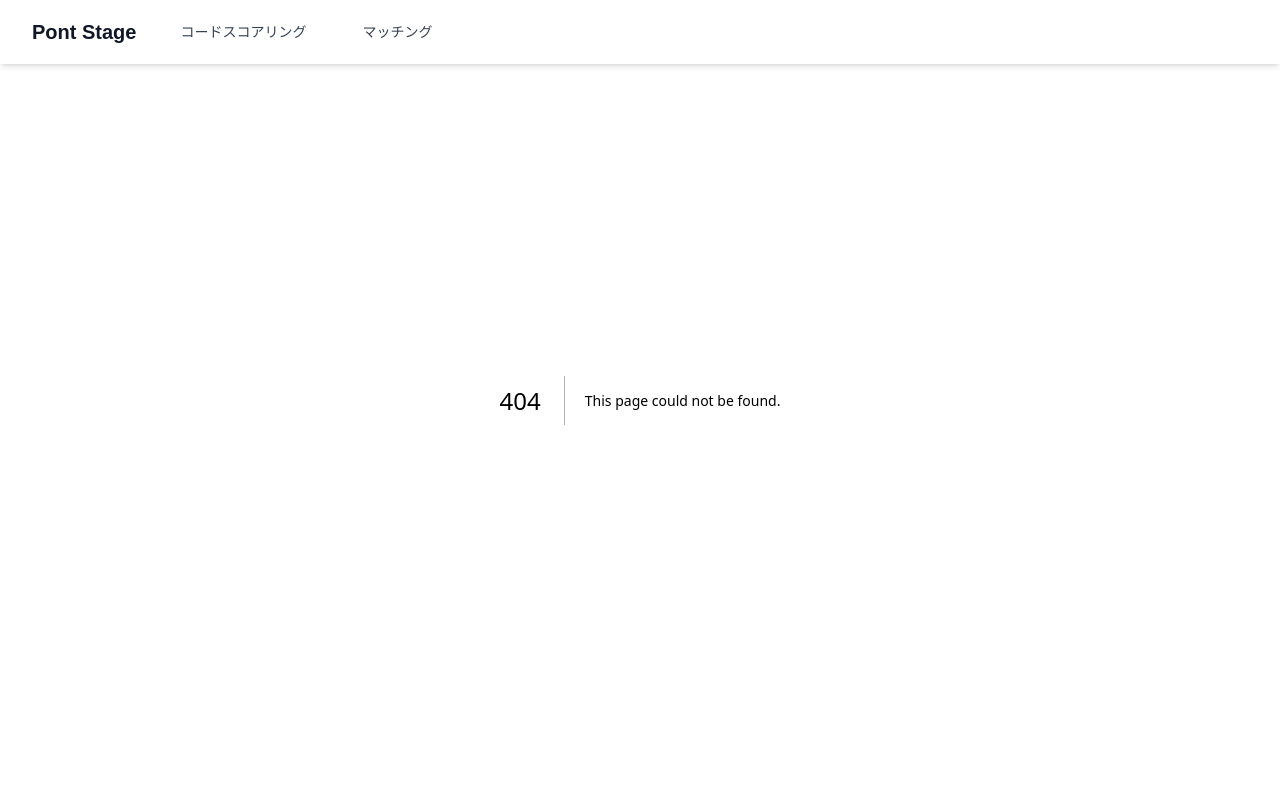
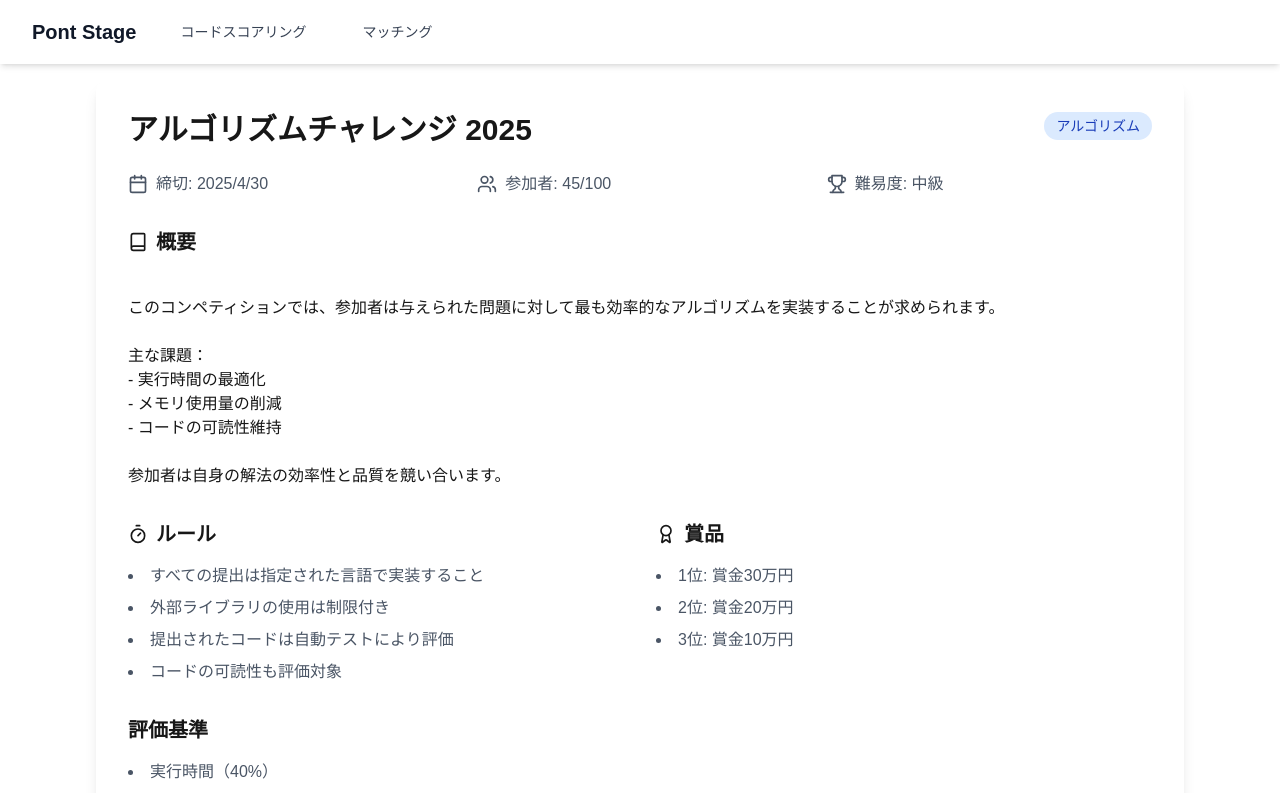
Before and after one commit to tktm8/howtv2025, a Next.js app: page /competition/1 in a window 1280 px wide. Before the commit this address had no page. Shown: the top 793 px of the page. Built offline with nearby package versions, Linux system fonts and the light colour scheme.

Commit message:
add homepage

```diff
--- a/package.json
+++ b/package.json
@@ -10,6 +10,7 @@
   },
   "dependencies": {
     "chart.js": "^4.4.8",
+    "lucide-react": "^0.482.0",
     "next": "15.2.2",
     "react": "^19.0.0",
     "react-chartjs-2": "^5.3.0",
--- /dev/null
+++ b/src/app/competition/[id]/page.tsx
@@ -0,0 +1,191 @@
+import { Calendar, Users, Trophy, Book, Award, Timer } from 'lucide-react';
+import Link from 'next/link';
+
+// 仮のコンペデータ（後でAPIなどから取得する）
+const competitions = [
+  {
+    id: 1,
+    title: "アルゴリズムチャレンジ 2025",
+    description: "効率的なアルゴリズムの実装を競うコンペティション",
+    longDescription: `
+      このコンペティションでは、参加者は与えられた問題に対して最も効率的なアルゴリズムを実装することが求められます。
+
+      主な課題：
+      - 実行時間の最適化
+      - メモリ使用量の削減
+      - コードの可読性維持
+
+      参加者は自身の解法の効率性と品質を競い合います。
+    `,
+    deadline: "2025/4/30",
+    participants: 45,
+    maxParticipants: 100,
+    category: "アルゴリズム",
+    difficulty: "中級",
+    rules: [
+      "すべての提出は指定された言語で実装すること",
+      "外部ライブラリの使用は制限付き",
+      "提出されたコードは自動テストにより評価",
+      "コードの可読性も評価対象"
+    ],
+    prizes: [
+      "1位: 賞金30万円",
+      "2位: 賞金20万円",
+      "3位: 賞金10万円"
+    ],
+    evaluationCriteria: [
+      "実行時間（40%）",
+      "メモリ使用量（30%）",
+      "コードの品質（20%）",
+      "ドキュメント（10%）"
+    ]
+  },
+  {
+    id: 2,
+    title: "UI/UXデザインバトル",
+    description: "革新的なユーザーインターフェースのデザインコンペ",
+    longDescription: `
+      最新のトレンドとユーザビリティを考慮した、革新的なUIデザインを競うコンペティション。
+      実際のユースケースに基づいたデザイン課題に挑戦していただきます。
+
+      フォーカスエリア：
+      - モバイルファースト設計
+      - アクセシビリティ
+      - インタラクションデザイン
+    `,
+    deadline: "2025/5/15",
+    participants: 28,
+    maxParticipants: 50,
+    category: "デザイン",
+    difficulty: "上級",
+    rules: [
+      "オリジナルの作品であること",
+      "指定されたデザインシステムに従うこと",
+      "アクセシビリティガイドラインの遵守",
+      "プロトタイプの提出必須"
+    ],
+    prizes: [
+      "1位: 最新デザインツール年間ライセンス",
+      "2位: デザインワークショップ参加権",
+      "3位: デザイン書籍セット"
+    ],
+    evaluationCriteria: [
+      "デザインの革新性（30%）",
+      "ユーザビリティ（30%）",
+      "アクセシビリティ（20%）",
+      "技術的実現可能性（20%）"
+    ]
+  }
+];
+
+export default function CompetitionDetail({ params }: { params: { id: string } }) {
+  // IDに基づいてコンペ情報を取得
+  const competition = competitions.find(c => c.id === parseInt(params.id));
+
+  if (!competition) {
+    return (
+      <div className="min-h-screen p-8 flex items-center justify-center">
+        <div className="text-center">
+          <h1 className="text-2xl font-bold mb-4">コンペティションが見つかりません</h1>
+          <Link
+            href="/"
+            className="text-blue-600 hover:text-blue-800 transition-colors duration-200"
+          >
+            トップページに戻る
+          </Link>
+        </div>
+      </div>
+    );
+  }
+
+  return (
+    <div className="min-h-screen p-8 max-w-6xl mx-auto">
+      <Link
+        href="/"
+        className="inline-flex items-center text-blue-600 hover:text-blue-800 transition-colors duration-200 mb-6"
+      >
+        ← トップページに戻る
+      </Link>
+
+      <div className="bg-white dark:bg-gray-800 rounded-xl shadow-lg p-8">
+        <div className="flex items-start justify-between mb-6">
+          <h1 className="text-3xl font-bold">{competition.title}</h1>
+          <span className="inline-flex items-center rounded-full bg-blue-100 dark:bg-blue-900 px-3 py-1 text-sm font-medium text-blue-800 dark:text-blue-100">
+            {competition.category}
+          </span>
+        </div>
+
+        <div className="grid grid-cols-1 md:grid-cols-3 gap-6 mb-8">
+          <div className="flex items-center text-gray-600 dark:text-gray-300">
+            <Calendar className="w-5 h-5 mr-2" />
+            <span>締切: {competition.deadline}</span>
+          </div>
+          <div className="flex items-center text-gray-600 dark:text-gray-300">
+            <Users className="w-5 h-5 mr-2" />
+            <span>参加者: {competition.participants}/{competition.maxParticipants}</span>
+          </div>
+          <div className="flex items-center text-gray-600 dark:text-gray-300">
+            <Trophy className="w-5 h-5 mr-2" />
+            <span>難易度: {competition.difficulty}</span>
+          </div>
+        </div>
+
+        <div className="prose dark:prose-invert max-w-none mb-8">
+          <h2 className="flex items-center text-xl font-semibold mb-4">
+            <Book className="w-5 h-5 mr-2" />
+            概要
+          </h2>
+          <p className="whitespace-pre-line">{competition.longDescription}</p>
+        </div>
+
+        <div className="grid grid-cols-1 md:grid-cols-2 gap-8 mb-8">
+          <div>
+            <h2 className="flex items-center text-xl font-semibold mb-4">
+              <Timer className="w-5 h-5 mr-2" />
+              ルール
+            </h2>
+            <ul className="list-disc list-inside space-y-2 text-gray-600 dark:text-gray-300">
+              {competition.rules.map((rule, index) => (
+                <li key={index}>{rule}</li>
+              ))}
+            </ul>
+          </div>
+
+          <div>
+            <h2 className="flex items-center text-xl font-semibold mb-4">
+              <Award className="w-5 h-5 mr-2" />
+              賞品
+            </h2>
+            <ul className="list-disc list-inside space-y-2 text-gray-600 dark:text-gray-300">
+              {competition.prizes.map((prize, index) => (
+                <li key={index}>{prize}</li>
+              ))}
+            </ul>
+          </div>
+        </div>
+
+        <div className="mb-8">
+          <h2 className="text-xl font-semibold mb-4">評価基準</h2>
+          <ul className="list-disc list-inside space-y-2 text-gray-600 dark:text-gray-300">
+            {competition.evaluationCriteria.map((criteria, index) => (
+              <li key={index}>{criteria}</li>
+            ))}
+          </ul>
+        </div>
+
+        <div className="flex justify-center space-x-4">
+          <Link href="/matching">
+            <button className="bg-blue-600 text-white rounded-lg px-8 py-3 hover:bg-blue-700 transition-colors duration-200 font-medium">
+              参加する
+            </button>
+          </Link>
+          <Link href="/codescoring">
+            <button className="bg-blue-600 text-white rounded-lg px-8 py-3 hover:bg-blue-700 transition-colors duration-200 font-medium">
+              提出する
+            </button>
+          </Link>
+        </div>
+      </div>
+    </div>
+  );
+}
--- a/src/app/page.tsx
+++ b/src/app/page.tsx
@@ -1,103 +1,98 @@
-import Image from "next/image";
+import { Calendar, Users, Trophy } from 'lucide-react';
+import Link from 'next/link';
+
+// 仮のコンペデータ
+const competitions = [
+  {
+    id: 1,
+    title: "アルゴリズムチャレンジ 2025",
+    description: "効率的なアルゴリズムの実装を競うコンペティション",
+    deadline: "2025/4/30",
+    participants: 45,
+    maxParticipants: 100,
+    category: "アルゴリズム",
+    difficulty: "中級"
+  },
+  {
+    id: 2,
+    title: "UI/UXデザインバトル",
+    description: "革新的なユーザーインターフェースのデザインコンペ",
+    deadline: "2025/5/15",
+    participants: 28,
+    maxParticipants: 50,
+    category: "デザイン",
+    difficulty: "上級"
+  },
+  {
+    id: 3,
+    title: "AIモデル最適化コンペ",
+    description: "機械学習モデルの性能向上に挑戦",
+    deadline: "2025/4/20",
+    participants: 67,
+    maxParticipants: 150,
+    category: "AI/ML",
+    difficulty: "上級"
+  },
+  {
+    id: 4,
+    title: "セキュリティハッカソン",
+    description: "セキュリティの脆弱性を見つけて修正",
+    deadline: "2025/5/1",
+    participants: 32,
+    maxParticipants: 80,
+    category: "セキュリティ",
+    difficulty: "中級"
+  },
+];
 
 export default function Home() {
   return (
-    <div className="grid grid-rows-[20px_1fr_20px] items-center justify-items-center min-h-screen p-8 pb-20 gap-16 sm:p-20 font-[family-name:var(--font-geist-sans)]">
-      <main className="flex flex-col gap-[32px] row-start-2 items-center sm:items-start">
-        <Image
-          className="dark:invert"
-          src="/next.svg"
-          alt="Next.js logo"
-          width={180}
-          height={38}
-          priority
-        />
-        <ol className="list-inside list-decimal text-sm/6 text-center sm:text-left font-[family-name:var(--font-geist-mono)]">
-          <li className="mb-2 tracking-[-.01em]">
-            Get started by editing{" "}
-            <code className="bg-black/[.05] dark:bg-white/[.06] px-1 py-0.5 rounded font-[family-name:var(--font-geist-mono)] font-semibold">
-              src/app/page.tsx
-            </code>
-            .
-          </li>
-          <li className="tracking-[-.01em]">
-            Save and see your changes instantly.
-          </li>
-        </ol>
-
-        <div className="flex gap-4 items-center flex-col sm:flex-row">
-          <a
-            className="rounded-full border border-solid border-transparent transition-colors flex items-center justify-center bg-foreground text-background gap-2 hover:bg-[#383838] dark:hover:bg-[#ccc] font-medium text-sm sm:text-base h-10 sm:h-12 px-4 sm:px-5 sm:w-auto"
-            href="https://vercel.com/new?utm_source=create-next-app&utm_medium=appdir-template-tw&utm_campaign=create-next-app"
-            target="_blank"
-            rel="noopener noreferrer"
+    <div className="min-h-screen p-8 font-[family-name:var(--font-geist-sans)]">
+      <h1 className="text-3xl font-bold mb-8 text-center">コンペティション一覧</h1>
+      <div className="grid grid-cols-1 md:grid-cols-2 lg:grid-cols-3 gap-6">
+        {competitions.map((comp) => (
+          <div
+            key={comp.id}
+            className="bg-white dark:bg-gray-800 rounded-xl shadow-lg hover:shadow-xl transition-shadow duration-300 overflow-hidden"
           >
-            <Image
-              className="dark:invert"
-              src="/vercel.svg"
-              alt="Vercel logomark"
-              width={20}
-              height={20}
-            />
-            Deploy now
-          </a>
-          <a
-            className="rounded-full border border-solid border-black/[.08] dark:border-white/[.145] transition-colors flex items-center justify-center hover:bg-[#f2f2f2] dark:hover:bg-[#1a1a1a] hover:border-transparent font-medium text-sm sm:text-base h-10 sm:h-12 px-4 sm:px-5 w-full sm:w-auto md:w-[158px]"
-            href="https://nextjs.org/docs?utm_source=create-next-app&utm_medium=appdir-template-tw&utm_campaign=create-next-app"
-            target="_blank"
-            rel="noopener noreferrer"
-          >
-            Read our docs
-          </a>
-        </div>
-      </main>
-      <footer className="row-start-3 flex gap-[24px] flex-wrap items-center justify-center">
-        <a
-          className="flex items-center gap-2 hover:underline hover:underline-offset-4"
-          href="https://nextjs.org/learn?utm_source=create-next-app&utm_medium=appdir-template-tw&utm_campaign=create-next-app"
-          target="_blank"
-          rel="noopener noreferrer"
-        >
-          <Image
-            aria-hidden
-            src="/file.svg"
-            alt="File icon"
-            width={16}
-            height={16}
-          />
-          Learn
-        </a>
-        <a
-          className="flex items-center gap-2 hover:underline hover:underline-offset-4"
-          href="https://vercel.com/templates?framework=next.js&utm_source=create-next-app&utm_medium=appdir-template-tw&utm_campaign=create-next-app"
-          target="_blank"
-          rel="noopener noreferrer"
-        >
-          <Image
-            aria-hidden
-            src="/window.svg"
-            alt="Window icon"
-            width={16}
-            height={16}
-          />
-          Examples
-        </a>
-        <a
-          className="flex items-center gap-2 hover:underline hover:underline-offset-4"
-          href="https://nextjs.org?utm_source=create-next-app&utm_medium=appdir-template-tw&utm_campaign=create-next-app"
-          target="_blank"
-          rel="noopener noreferrer"
-        >
-          <Image
-            aria-hidden
-            src="/globe.svg"
-            alt="Globe icon"
-            width={16}
-            height={16}
-          />
-          Go to nextjs.org →
-        </a>
-      </footer>
+            <div className="p-6">
+              <div className="flex items-start justify-between">
+                <h2 className="text-xl font-semibold mb-2">{comp.title}</h2>
+                <span className="inline-flex items-center rounded-full bg-blue-100 dark:bg-blue-900 px-2.5 py-1 text-xs font-medium text-blue-800 dark:text-blue-100">
+                  {comp.category}
+                </span>
+              </div>
+              <p className="text-gray-600 dark:text-gray-300 text-sm mb-4">
+                {comp.description}
+              </p>
+              <div className="space-y-3">
+                <div className="flex items-center text-gray-500 dark:text-gray-400">
+                  <Calendar className="w-4 h-4 mr-2" />
+                  <span className="text-sm">締切: {comp.deadline}</span>
+                </div>
+                <div className="flex items-center text-gray-500 dark:text-gray-400">
+                  <Users className="w-4 h-4 mr-2" />
+                  <span className="text-sm">
+                    参加者: {comp.participants}/{comp.maxParticipants}
+                  </span>
+                </div>
+                <div className="flex items-center text-gray-500 dark:text-gray-400">
+                  <Trophy className="w-4 h-4 mr-2" />
+                  <span className="text-sm">難易度: {comp.difficulty}</span>
+                </div>
+              </div>
+              <div className="mt-6">
+                <Link
+                  href={`/competition/${comp.id}`}
+                  className="block w-full bg-blue-600 text-white rounded-lg py-2 hover:bg-blue-700 transition-colors duration-200 text-center"
+                >
+                  詳細を見る
+                </Link>
+              </div>
+            </div>
+          </div>
+        ))}
+      </div>
     </div>
   );
 }
```
Also changed, not shown: 1 other file (tests, documents, lock files or other folders).
